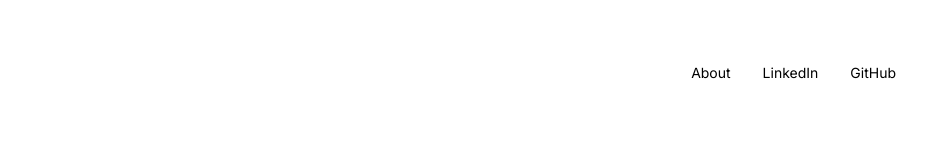
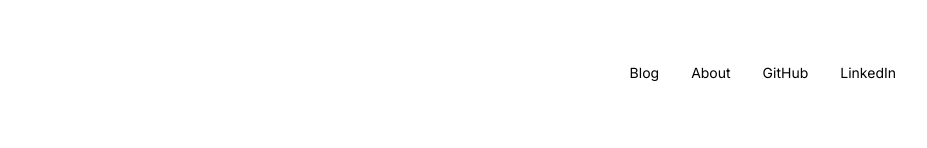
Before and after one commit to jasonniebauer/jasonniebauer.github.io, a React (Vite) app: page / in a window 1280 px wide. Shown: the top 148 px of the page, without its empty margins (176-1103 px from the left). Built offline with nearby package versions, Linux system fonts and the light colour scheme.

Commit message:
Add Blog to navbar

```diff
--- a/src/components/NavBar.jsx
+++ b/src/components/NavBar.jsx
@@ -1,16 +1,20 @@
 const NavBar = (props) => {
   const links = [
+    {
+      title: 'Blog',
+      url: 'https://blog.jasonniebauer.com'
+    },
     {
       title: 'About',
       url: '#about',
     },
     {
+      title: 'GitHub',
+      url: 'https://github.com/jasonniebauer'
+    },
+    {
       title: 'LinkedIn',
       url: 'https://www.linkedin.com/in/jasonniebauer',
-    },
-    {
-      title: 'GitHub',
-      url: 'https://github.com/jasonniebauer'
     },
   ];
 
```
